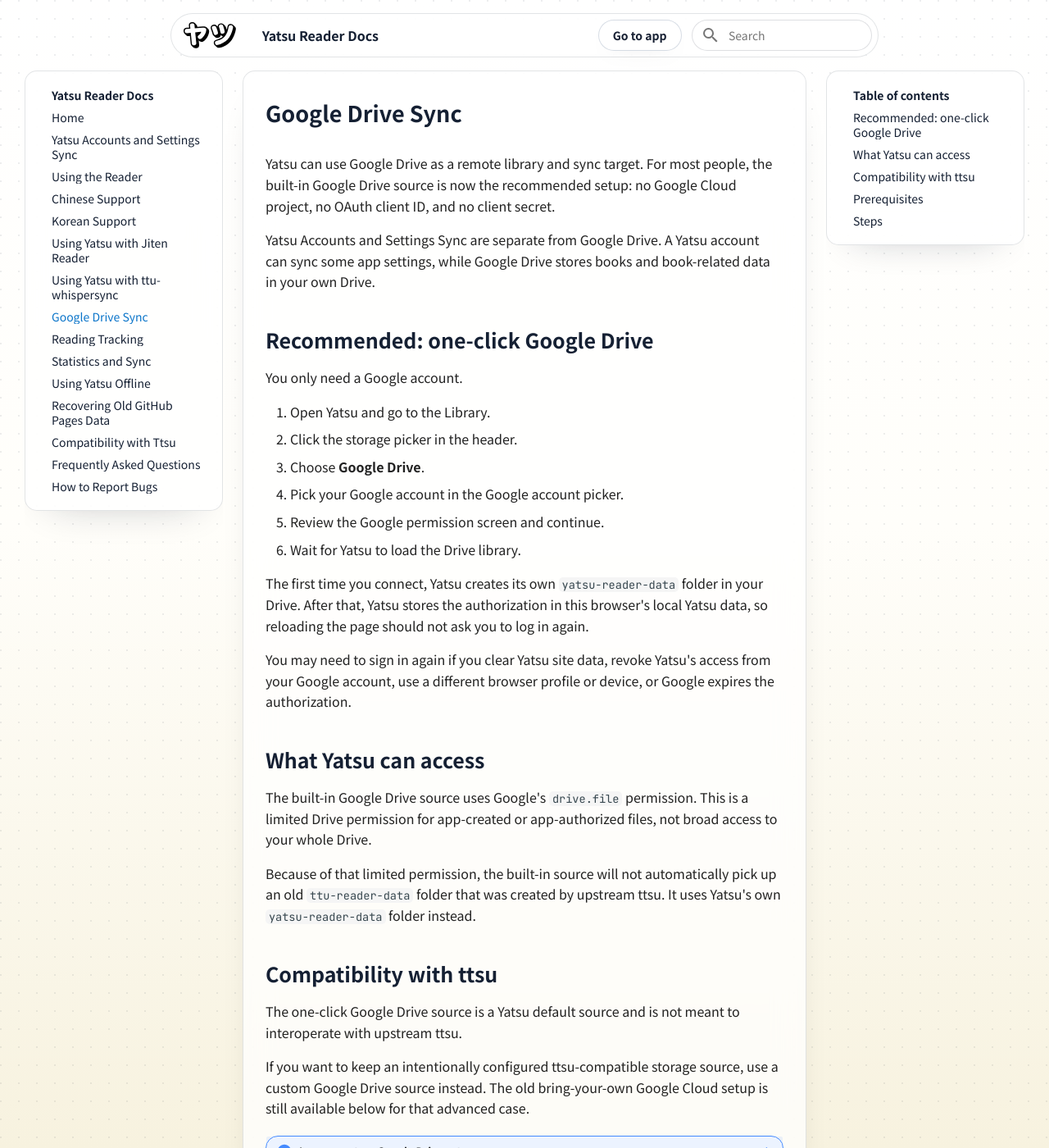
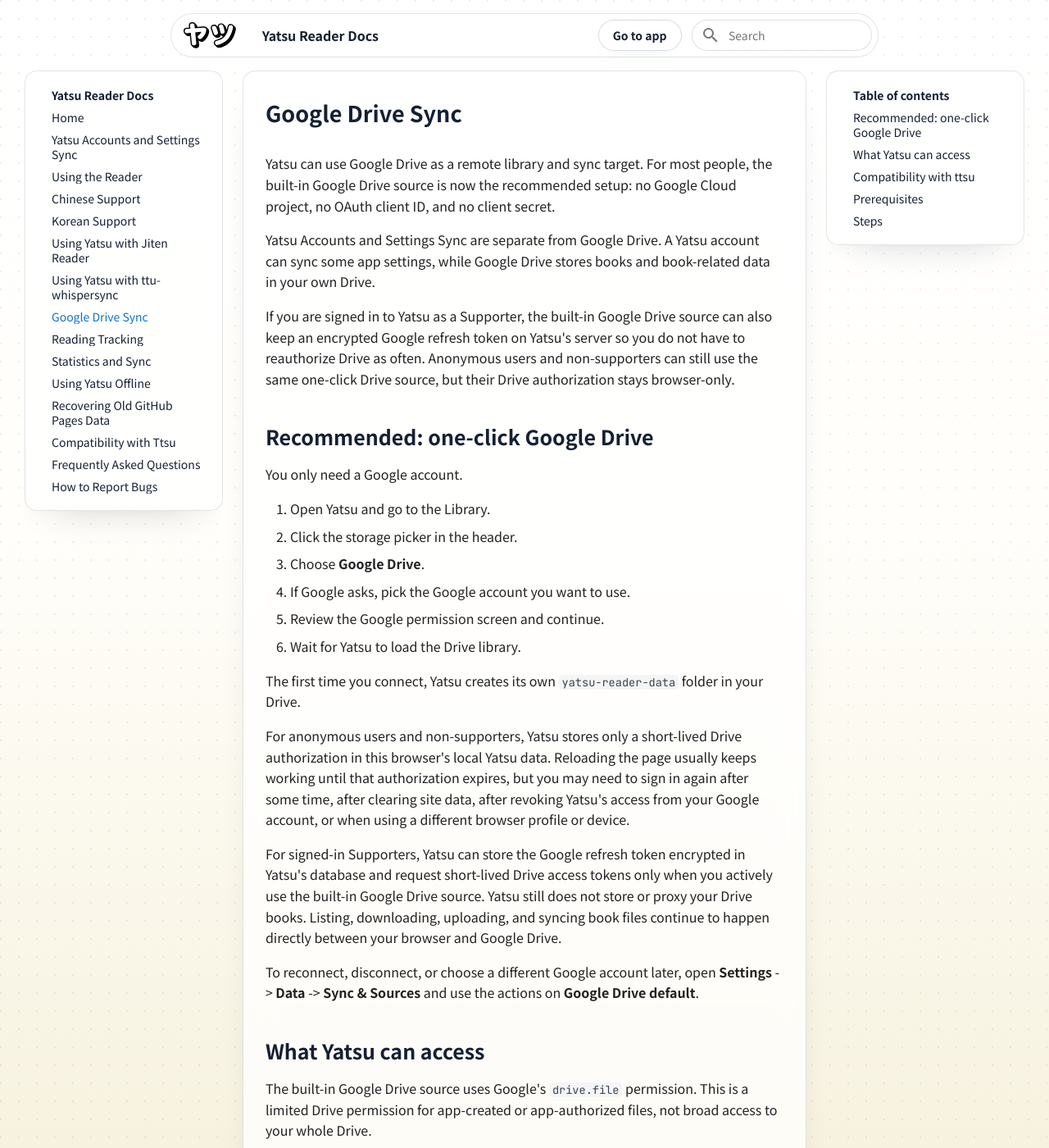
Before and after one commit to ytrms/yatsu-reader-docs, an MkDocs documentation site: the page built from docs/google-drive-sync.md, in a window 1280 px wide and 1400 px high. Shown: the whole window at 82% size. Built offline with MkDocs 1.6.1 and Material for MkDocs 9.7.7, drawn with Linux system fonts in a browser that asks for light colours.

Commit message:
docs: explain supporter drive persistence

```diff
--- a/docs/google-drive-sync.md
+++ b/docs/google-drive-sync.md
@@ -3,6 +3,8 @@
 Yatsu can use Google Drive as a remote library and sync target. For most people, the built-in Google Drive source is now the recommended setup: no Google Cloud project, no OAuth client ID, and no client secret.
 
 Yatsu Accounts and Settings Sync are separate from Google Drive. A Yatsu account can sync some app settings, while Google Drive stores books and book-related data in your own Drive.
+
+If you are signed in to Yatsu as a Supporter, the built-in Google Drive source can also keep an encrypted Google refresh token on Yatsu's server so you do not have to reauthorize Drive as often. Anonymous users and non-supporters can still use the same one-click Drive source, but their Drive authorization stays browser-only.
 
 ## Recommended: one-click Google Drive
 
@@ -11,13 +13,17 @@
 1. Open Yatsu and go to the Library.
 2. Click the storage picker in the header.
 3. Choose **Google Drive**.
-4. Pick your Google account in the Google account picker.
+4. If Google asks, pick the Google account you want to use.
 5. Review the Google permission screen and continue.
 6. Wait for Yatsu to load the Drive library.
 
-The first time you connect, Yatsu creates its own `yatsu-reader-data` folder in your Drive. After that, Yatsu stores the authorization in this browser's local Yatsu data, so reloading the page should not ask you to log in again.
+The first time you connect, Yatsu creates its own `yatsu-reader-data` folder in your Drive.
 
-You may need to sign in again if you clear Yatsu site data, revoke Yatsu's access from your Google account, use a different browser profile or device, or Google expires the authorization.
+For anonymous users and non-supporters, Yatsu stores only a short-lived Drive authorization in this browser's local Yatsu data. Reloading the page usually keeps working until that authorization expires, but you may need to sign in again after some time, after clearing site data, after revoking Yatsu's access from your Google account, or when using a different browser profile or device.
+
+For signed-in Supporters, Yatsu can store the Google refresh token encrypted in Yatsu's database and request short-lived Drive access tokens only when you actively use the built-in Google Drive source. Yatsu still does not store or proxy your Drive books. Listing, downloading, uploading, and syncing book files continue to happen directly between your browser and Google Drive.
+
+To reconnect, disconnect, or choose a different Google account later, open **Settings** -> **Data** -> **Sync & Sources** and use the actions on **Google Drive default**.
 
 ## What Yatsu can access
 
```
